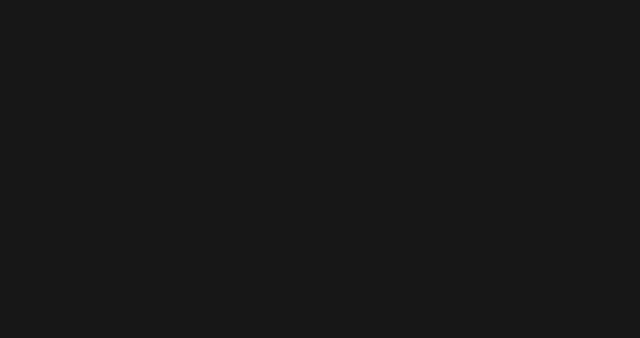
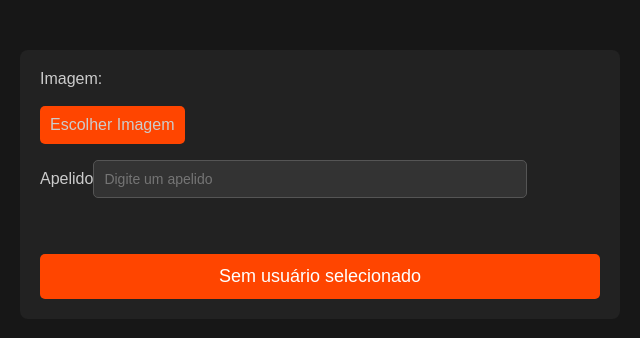
Before and after one commit to gustavoofranca/Quiet-Node-React, a React (Create React App) app in the folder client/: page /user-config in a window 1280 px wide. Shown: the top 338 px of the page, without its empty margins (0-640 px from the left). Built offline with nearby package versions, Linux system fonts and the light colour scheme.

Commit message:
userConfig

```diff
--- a/client/src/components/LoginForm/LoginForm.js
+++ b/client/src/components/LoginForm/LoginForm.js
@@ -13,10 +13,11 @@ const LoginComp = () => {
   const [email, setEmail] = useState('');
   const [password, setPassword] = useState('');
   const [username, setUsername] = useState('');
+  const [userImage, setUserImage] = useState('');
   const [showPassword, setShowPassword] = useState(false); // Novo estado para controle de visibilidade da senha
 
   const [user, setUser] = useState(false);
-  const [userInfo, setUserInfo] = useState({});
+  const [userInfo, setUserInfo] = useState([]);
 
   const [action, setAction] = useState('Login');
 
@@ -34,7 +35,7 @@ const LoginComp = () => {
         sessionStorage.setItem('userData', JSON.stringify(userData));
       } else {
         setUser(false);
-        setUserInfo({});
+        setUserInfo([]);
         sessionStorage.removeItem('userData');
       }
     });
@@ -61,7 +62,8 @@ const LoginComp = () => {
         const userData = {
           uid: value.user.uid,
           email: value.user.email,
-          username: userDoc.data().username // adiciona o username recuperado
+          username: userDoc.data().username, // adiciona o username recuperado
+          userImage: userDoc.data().userImage || 'https://images.unsplash.com/photo-1664548726438-8ca4728829b1?q=80&w=2069&auto=format&fit=crop&ixlib=rb-4.0.3&ixid=M3wxMjA3fDB8MHxwaG90by1wYWdlfHx8fGVufDB8fHx8fA%3D%3D'
         };
         setUser(true);
         setUserInfo(userData);
@@ -79,50 +81,65 @@ const LoginComp = () => {
 
   async function createUser(event) {
     event.preventDefault();
+    if (!email.trim() || !password.trim()) {
+      alert('Por favor, preencha o email e a senha.');
+      return null; // Retorna null se os campos estiverem vazios
+    }
+
     try {
-      await createUserWithEmailAndPassword(auth, email, password);
-      alert('Usuário cadastrado com sucesso!');
+      const userCredential = await createUserWithEmailAndPassword(auth, email, password);
+      const uid = userCredential.user.uid; // Obtém o uid do usuário criado
       setEmail('');
       setPassword('');
+      return uid; // Retorna o uid em caso de sucesso
     } catch (error) {
       if (error.code === 'auth/weak-password') {
         alert('Senha muito fraca!');
       } else if (error.code === 'auth/email-already-in-use') {
         alert('Email já cadastrado!');
       }
+      return null; // Retorna null em caso de erro
     }
   }
 
-  async function createUserInfo(event) {
-    event.preventDefault();
-    if (!username.trim() || !email.trim() || !password.trim()) {
-      alert('Por favor, preencha todos os campos (Apelido, email e senha).');
+  async function createUserInfo(uid) {
+    if (!username.trim()) {
+      alert('Por favor, preencha o campo Apelido.');
       return;
     }
 
     try {
       await addDoc(collection(db, 'users'), {
+        uid: uid,
         username: username,
+        userImage: 'https://images.unsplash.com/photo-1664548726438-8ca4728829b1?q=80&w=2069&auto=format&fit=crop&ixlib=rb-4.0.3&ixid=M3wxMjA3fDB8MHxwaG90by1wYWdlfHx8fGVufDB8fHx8fA%3D%3D',
         email: email,
         password: password
       });
 
-      alert('Cadastro realizado com sucesso!');
       setUsername('');
+      setUserImage('');
       setEmail('');
       setPassword('');
     } catch (error) {
-      console.log(error);
+      console.log("Erro ao salvar informações adicionais do usuário:", error);
     }
   }
 
-  // No final do cadastro, salva o username no sessionStorage
-  function createFinalUser(event) {
+  async function createFinalUser(event) {
     event.preventDefault();
-    createUserInfo(event);
-    createUser(event);
 
-    sessionStorage.setItem('userData', JSON.stringify({ username, email })); // Salva o username no sessionStorage
+    // Primeiro, tenta criar o usuário com createUser
+    const uid = await createUser(event);
+
+    // Se createUser for bem-sucedido e uid não for null, então executa createUserInfo
+    if (uid) {
+      await createUserInfo(uid);
+
+      // Salva o uid, username e email no sessionStorage após as duas operações serem concluídas
+      sessionStorage.setItem('userData', JSON.stringify({ uid, username, email }));
+      alert('Cadastro completo com sucesso!');
+    }
   }
 
   return (
--- a/client/src/components/addPost/addpost_comp.css
+++ b/client/src/components/addPost/addpost_comp.css
@@ -4,16 +4,21 @@
     top: 50%;
     left: 50%;
     transform: translate(-50%, -50%);
-    width: 60%; /* Largura ajustada */
-    max-width: 600px; /* Limitação máxima de largura */
-    max-height: 80%; /* Ajusta a altura máxima */
-    background-color: #222; /* Fundo escuro */
+    width: 60%;
+    /* Largura ajustada */
+    max-width: 600px;
+    /* Limitação máxima de largura */
+    max-height: 80%;
+    /* Ajusta a altura máxima */
+    background-color: #222;
+    /* Fundo escuro */
     color: #fff;
     padding: 2%;
     box-shadow: 0 4px 8px rgba(0, 0, 0, 0.3);
     border-radius: 8px;
     z-index: 1000;
-    overflow-y: auto; /* Permite rolagem se necessário */
+    overflow-y: auto;
+    /* Permite rolagem se necessário */
 }
 
 /* Overlay do fundo (escurecimento do fundo) */
@@ -23,8 +28,10 @@
     left: 0;
     width: 100%;
     height: 100%;
-    background-color: rgba(0, 0, 0, 0.5); /* Fundo semi-transparente */
-    z-index: 999; /* Fica atrás do modal */
+    background-color: rgba(0, 0, 0, 0.5);
+    /* Fundo semi-transparente */
+    z-index: 999;
+    /* Fica atrás do modal */
 }
 
 /* Estilo do formulário de adicionar post */
@@ -52,7 +59,7 @@
     min-height: 150px;
 }
 
-.addpost-form button {
+.addpost-form-button {
     padding: 10px;
     font-size: 16px;
     background-color: #ff4500;
@@ -64,16 +71,18 @@
     margin-top: 5px;
 }
 
-.addpost-form button:hover {
+.addpost-form-button:hover {
     background-color: #ff5733;
 }
 
 /* Estilo da lista de posts no modal */
 .posts-container {
-    max-height: calc(100vh - 45vh); /* Limita a altura da lista de posts */
+    max-height: calc(100vh - 45vh);
+    /* Limita a altura da lista de posts */
     display: flex;
     flex-direction: column;
-    overflow-y: auto; /* Permite rolagem se necessário */
+    overflow-y: auto;
+    /* Permite rolagem se necessário */
 }
 
 /* Estilo de cada post */
@@ -153,7 +162,8 @@ hr {
 }
 
 .file-input {
-    display: none; /* Oculta o input real */
+    display: none;
+    /* Oculta o input real */
 }
 
 .image-preview {
--- a/client/src/components/addPost/addpost_comp.js
+++ b/client/src/components/addPost/addpost_comp.js
@@ -166,7 +166,7 @@ const AddPost = ({ isOpen, closeModal }) => {
                         onChange={(e) => setDescription(e.target.value)}
                     />
 
-                    <button onClick={addPost}>{idPost ? "Atualizar" : "Inserir"}</button>
+                    <button className='addpost-form-button' onClick={addPost}>{idPost ? "Atualizar" : "Inserir"}</button>
                 </div>
 
                 <ul className="posts-container">
--- a/client/src/components/userConfig/userConfig_comp.css
+++ b/client/src/components/userConfig/userConfig_comp.css
@@ -1,6 +1,154 @@
+/* Estilo principal da página */
 .userConfig-main-container {
     display: flex;
-    height: 100vh;
+    flex-direction: column;
+    align-items: flex-start;
+    padding: 20px;
     background-color: #171717;
+    min-height: 100vh;
     color: #fff;
 }
+
+/* Estilo da lista de usuários */
+.user-container {
+    list-style-type: none;
+    padding: 0;
+    max-width: 30%;
+}
+
+.user-container li {
+    display: flex;
+    justify-content: flex-start;
+    gap: 2vh;
+    padding: 10px;
+    border-radius: 8px;
+    margin-bottom: 15px;
+    box-shadow: 0 2px 5px rgba(0, 0, 0, 0.3);
+}
+
+.userInfo-container {
+    display: flex;
+    flex-direction: column;
+    align-items: flex-start;
+}
+
+
+/* Estilo da imagem do usuário */
+.user-image {
+    width: 150px;
+    height: 150px;
+    border-radius: 50%;
+    margin-right: 15px;
+}
+
+/* Estilo das informações do usuário */
+.userInfo {
+    color: #ccc;
+    font-size: 20px;
+}
+
+.user-username {
+    font-weight: bold;
+}
+
+.userImage-preview {
+    width: 350px;
+    height: 350px;
+    margin-top: 10px;
+    border-radius: 50%;
+}
+
+/* Estilo do botão de editar */
+.post-buttons {
+    display: flex;
+    flex-direction: column;
+    justify-content: center;
+}
+
+.addpost-form-button {
+    padding: 10px;
+    font-size: 16px;
+    background-color: #ff4500;
+    color: #fff;
+    border: none;
+    border-radius: 5px;
+    cursor: pointer;
+    transition: background-color 0.3s;
+}
+
+.addpost-form-button:hover {
+    background-color: #ff5733;
+}
+
+/* Estilo do formulário para editar usuário */
+.addpost-form {
+    display: flex;
+    flex-direction: column;
+    background-color: #222;
+    border-radius: 8px;
+    padding: 20px;
+    width: 100%;
+    max-width: 600px;
+    margin-top: 30px;
+}
+
+.addpost-form label {
+    font-size: 16px;
+    color: #ccc;
+    margin-bottom: 8px;
+}
+
+.addpost-form input {
+    padding: 10px;
+    font-size: 14px;
+    border: 1px solid #555;
+    border-radius: 5px;
+    background-color: #333;
+    color: #fff;
+    margin-bottom: 20px;
+}
+
+.file-input-container {
+    position: relative;
+    margin-top: 10px;
+}
+
+.file-input-label {
+    display: inline-block;
+    padding: 10px;
+    background-color: #ff4500;
+    color: white;
+    border-radius: 5px;
+    cursor: pointer;
+    text-align: center;
+}
+
+.file-input {
+    display: none;
+}
+
+.image-preview {
+    margin-top: 10px;
+    max-width: 100%;
+    height: auto;
+    border-radius: 5px;
+    background-color: #222;
+}
+
+/* Estilo do botão de salvar */
+.addpost-form-button {
+    width: 100%;
+    padding: 12px;
+    font-size: 18px;
+    background-color: #ff4500;
+    color: white;
+    border: none;
+    border-radius: 5px;
+    cursor: pointer;
+    transition: background-color 0.3s;
+    margin-top: 20px;
+}
+
+.addpost-form-button:hover {
+    background-color: #ff5733;
+}
--- a/client/src/components/userConfig/userConfig_comp.js
+++ b/client/src/components/userConfig/userConfig_comp.js
@@ -1,6 +1,9 @@
 import React, { useEffect, useState } from 'react';
+import { FaEye, FaEyeSlash } from 'react-icons/fa';
+import { FcGoogle } from "react-icons/fc";
+
 import { db } from '../../firebaseConnection';
-import { query, where, doc, collection, addDoc, getDoc, updateDoc, deleteDoc, onSnapshot } from "firebase/firestore";
+import { query, where, doc, collection, addDoc, getDoc, updateDoc, onSnapshot } from "firebase/firestore";
 import './userConfig_comp.css';
 
 
@@ -12,17 +15,18 @@ const UserConfig = () => {
     const [password, setPassword] = useState('');
     const [userInfo, setUserInfo] = useState([]);
     const [userID, setUserID] = useState('');
+    const [showPassword, setShowPassword] = useState(false); // Novo estado para controle de visibilidade da senha
 
     useEffect(() => {
         // Tenta recuperar os dados do usuário do sessionStorage
         const storedUserData = JSON.parse(sessionStorage.getItem('userData'));
-        if (storedUserData && storedUserData.username) {
+        if (storedUserData && storedUserData.uid) {
 
             // Função para carregar os dados do usuário com base no username
             const loadUsers = () => {
                 const userQuery = query(
                     collection(db, 'users'),
-                    where("username", "==", storedUserData.username) // Usa o username diretamente
+                    where("uid", "==", storedUserData.uid) // Usa o username diretamente
                 );
 
                 const unsubscribe = onSnapshot(userQuery, (snapshot) => {
@@ -32,7 +36,8 @@ const UserConfig = () => {
                             id: doc.id,
                             username: doc.data().username,
                             email: doc.data().email,
-                            password: doc.data().password
+                            password: doc.data().password,
+                            userImage: doc.data().userImage
                         });
                     });
                     setUserInfo(userList); // Define o estado com o usuário filtrado
@@ -55,18 +60,20 @@ const UserConfig = () => {
 
     function loadUserForEdit(user) {
         setUserID(user.id);
-        setUserImage(user.image);
+        setUserImage(user.userImage);
         setUsername(user.username);
         setEmail(user.email);
         setPassword(user.password);
     }
 
+
+    // =================================================================
     async function edituser() {
         if (!userID) {
-            alert("Selecione um post para editar.");
+            alert("Selecione um usuário para editar.");
             return;
         }
-        const userEditado = doc(db, 'posts', userID);
+        const userEditado = doc(db, 'users', userID);
         await updateDoc(userEditado, {
             username: username,
             userImage: userImage,
@@ -74,7 +81,7 @@ const UserConfig = () => {
             password: password
         })
             .then(() => {
-                alert('Post editado com sucesso!');
+                alert('Usuário editado com sucesso!');
                 setUserID('');
                 setUserImage('');
                 setUsername('');
@@ -82,11 +89,25 @@ const UserConfig = () => {
                 setPassword('');
             })
             .catch((error) => {
-                console.log("Erro ao editar o post:", error);
+                console.log("Erro ao editar o usuário:", error);
             });
     }
 
+    // =================================================================
+    const handleImageChange = (e) => {
+        const file = e.target.files[0];
+        if (file) {
+            const reader = new FileReader();
+            reader.onloadend = () => setUserImage(reader.result);  // Converte a imagem para base64
+            reader.readAsDataURL(file);  // Lê o arquivo da imagem
+        }
+    };
 
+    // =================================================================
+    // Função para alternar visibilidade da senha
+    const togglePasswordVisibility = () => {
+        setShowPassword((prev) => !prev);
+    };
 
     return (
         <>
@@ -95,16 +116,43 @@ const UserConfig = () => {
                 <ul className="user-container">
                     {userInfo.map((value) => (
                         <li key={value.id}>
-                            <div>
-                                <span>Usuário: {value.username}</span>
-                                <span>Email: {value.email}</span>
-                                <span>Senha: {value.password}</span>
+                            <img className="user-image" src={value.userImage} alt={value.username} />
+                            <div className='userInfo-container'>
+                                <span className='userInfo user-username'>{value.username}</span>
+                                <span className='userInfo user-email'>{value.email}</span>
+                                <div className='post-buttons'>
+                                    <button className='addpost-form-button' onClick={() => loadUserForEdit(value)}>Editar</button>
+                                </div>
                             </div>
 
                         </li>
                     ))}
                 </ul>
-            </div >
+
+                <div className="addpost-form">
+                    <label>Imagem:</label>
+                    {/* Botão estilizado para escolher arquivo */}
+                    <div className="file-input-container">
+                        <label className="file-input-label">
+                            Escolher Imagem
+                            <input
+                                type="file"
+                                accept="image/*"
+                                onChange={handleImageChange}
+                                className="file-input"
+                            />
+                        </label>
+                    </div>
+                    {userImage && <img src={userImage} alt="Imagem do Post" className="userImage-preview" />} {/* Exibe a imagem pré-visualizada */}
+
+                    <div className="input-group">
+                        <label htmlFor="username">Apelido</label>
+                        <input type="text" placeholder="Digite um apelido" value={username} onChange={(e) => setUsername(e.target.value)} />
+                    </div>
+
+                    <button className='addpost-form-button' onClick={edituser}>{userID ? "Atualizar" : "Sem usuário selecionado"}</button>
+                </div >
+            </div>
         </>
     );
 
```
Also changed, not shown: client/src/images/userDefault.png (added). Lines whose indentation alone changed are shown as unchanged.
